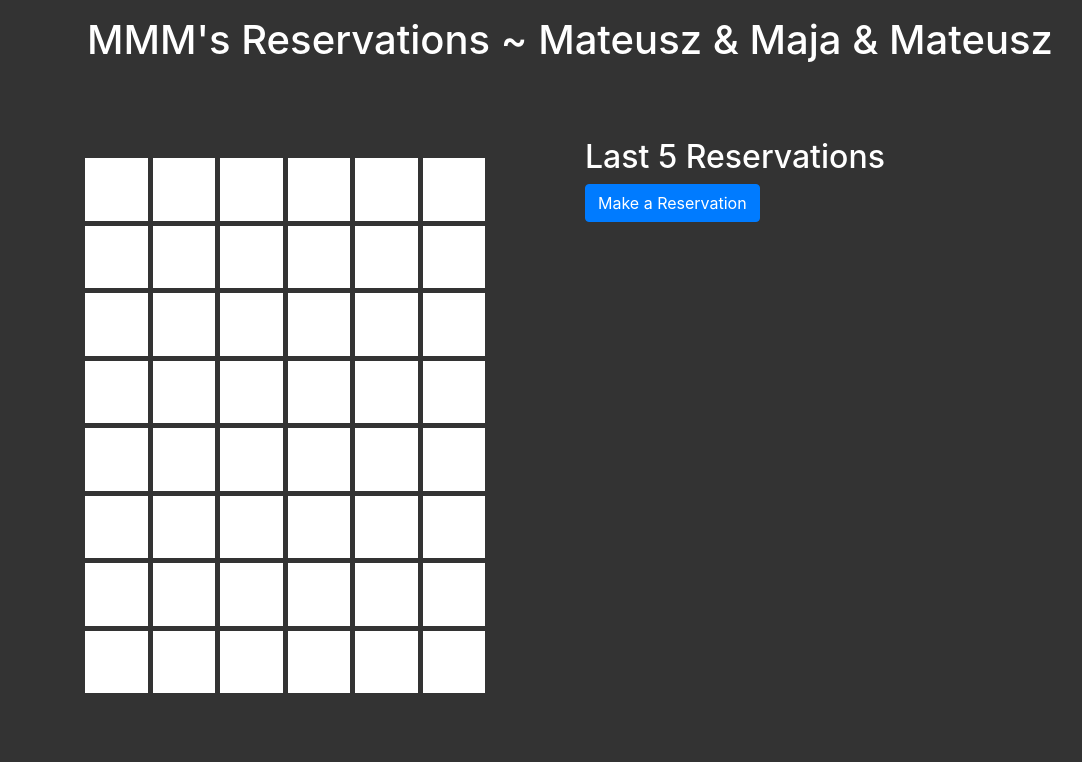
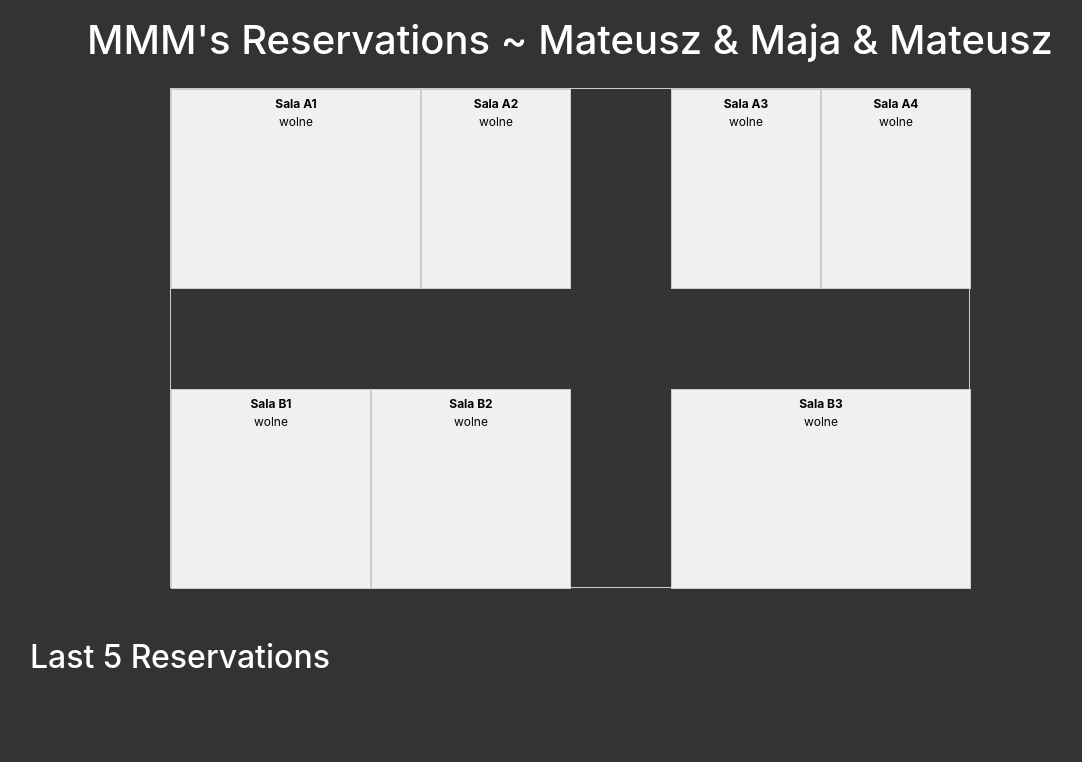
Before and after one commit to matikd13/www-projekt, a Django app: page / in a window 1280 px wide. Shown: the top 762 px of the page, without its empty margins (70-1152 px from the left). Run offline with Django 4.2, Linux system fonts and the light colour scheme; data that the repository does not hold is empty; some libraries are stand-ins or nearby versions.

Commit message:
plan piętra

```diff
--- a/www/templates/main.html
+++ b/www/templates/main.html
@@ -9,6 +9,7 @@
     <link href="https://maxcdn.bootstrapcdn.com/bootstrap/4.0.0/css/bootstrap.min.css" rel="stylesheet">
 
     <style>
+      <!--
       .grid-container {
         display: grid;
         grid-template-columns: repeat(6, 1fr);
@@ -23,10 +24,67 @@
         background-color: white;
         padding-bottom: 100%;
       }
+      -->
+
       /* Dodanie marginesu na górze dla listy rezerwacji */
       .reservations-list {
         margin-top: 50px;
       }
+
+        .floor-plan {
+            width: 800px;
+            height: 500px;
+            border: 1px solid #ccc;
+            position: relative;
+        }
+
+        .room {
+            position: absolute;
+            border: 1px solid #ccc;
+            background-color: #f0f0f0;
+            font-size: 12px;
+            color: #000000;
+            text-align: center;
+            padding: 5px;
+        }
+
+        #roomA1 {
+            width: 250px;
+            height: 200px;
+        }
+        #roomA2 {
+            left: 250px;
+            width: 150px;
+            height: 200px;
+        }
+        #roomA3 {
+            left: 500px;
+            width: 150px;
+            height: 200px;
+        }
+        #roomA4 {
+            left: 650px;
+            width: 150px;
+            height: 200px;
+        }
+
+        #roomB1 {
+            top: 300px;
+            width: 200px;
+            height: 200px;
+        }
+        #roomB2 {
+            top: 300px;
+            left: 200px;
+            width: 200px;
+            height: 200px;
+        }
+        #roomB3 {
+            top: 300px;
+            left: 500px;
+            width: 300px;
+            height: 200px;
+        }
     </style>
 
     <title>MMM's Reservations</title>
@@ -37,21 +95,31 @@
         <div class="col-12 text-center my-3">
           <h1>MMM's Reservations ~ Mateusz & Maja & Mateusz</h1>
         </div>
-        <div class="col-md-6">
+
+        <!--<div class="col-md-6">
           <div class="grid-container">
             {% for _ in grid_range %}
               <div class="grid-item"></div>
             {% endfor %}
-          </div>
+          </div> -->
+
+        <div class="floor-plan">
+            <div id="roomA1" class="room"> <b>Sala A1</b> <br>wolne<br> </div>
+            <div id="roomA2" class="room"><b>Sala A2</b> <br>wolne<br> </div>
+            <div id="roomA3" class="room"><b>Sala A3</b> <br>wolne<br> </div>
+            <div id="roomA4" class="room"><b>Sala A4</b> <br>wolne<br> </div>
+            <div id="roomB1" class="room"><b>Sala B1</b> <br>wolne<br> </div>
+            <div id="roomB2" class="room"><b>Sala B2</b> <br>wolne<br> </div>
+            <div id="roomB3" class="room"><b>Sala B3</b> <br>wolne<br> </div>
         </div>
+      </div>
+
         <div class="col-md-6 reservations-list">
           <h2>Last 5 Reservations</h2>
           {% for reservation in reservations|slice:":5" %}
             <p>{{ reservation }}</p>
           {% endfor %}
-          <a href="{% url 'create_reservations' %}" class="btn btn-primary">Make a Reservation</a>
         </div>
-      </div>
     </div>
 
     <script src="https://code.jquery.com/jquery-3.2.1.slim.min.js"></script>
```
